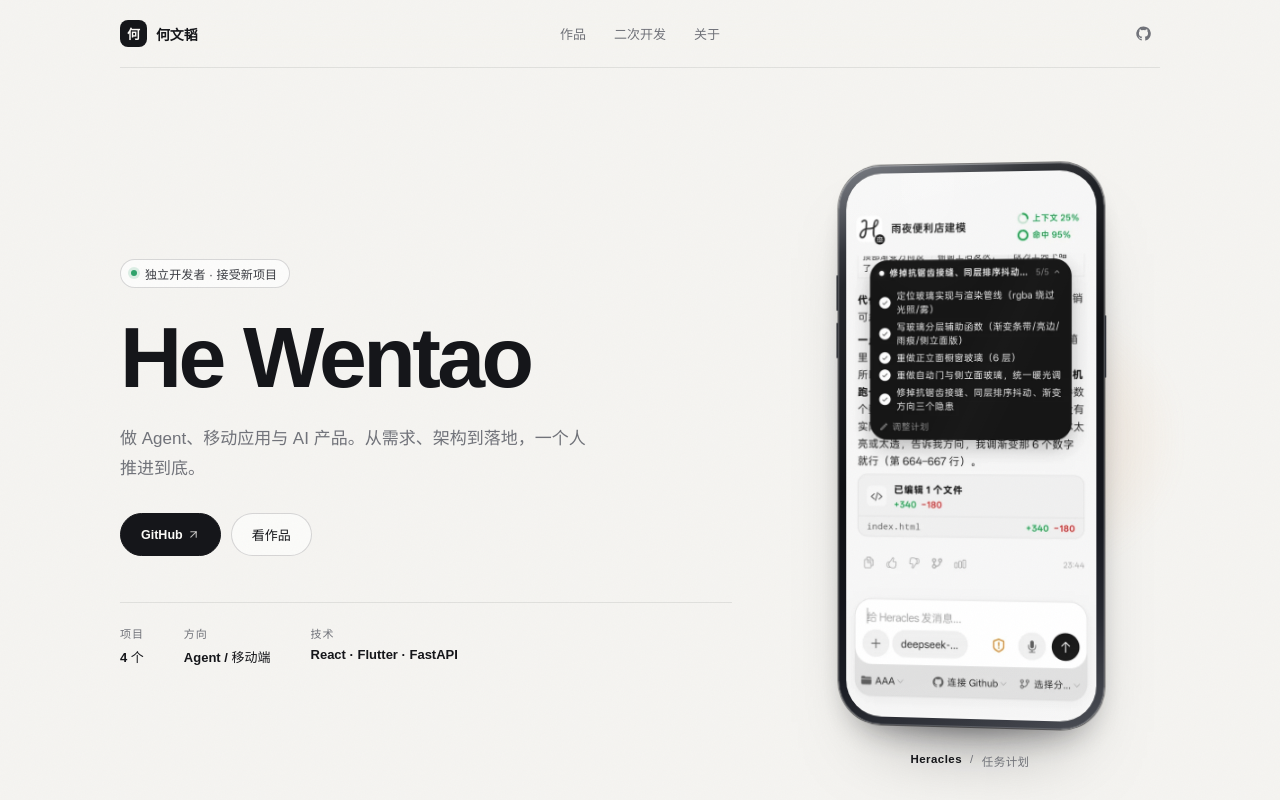
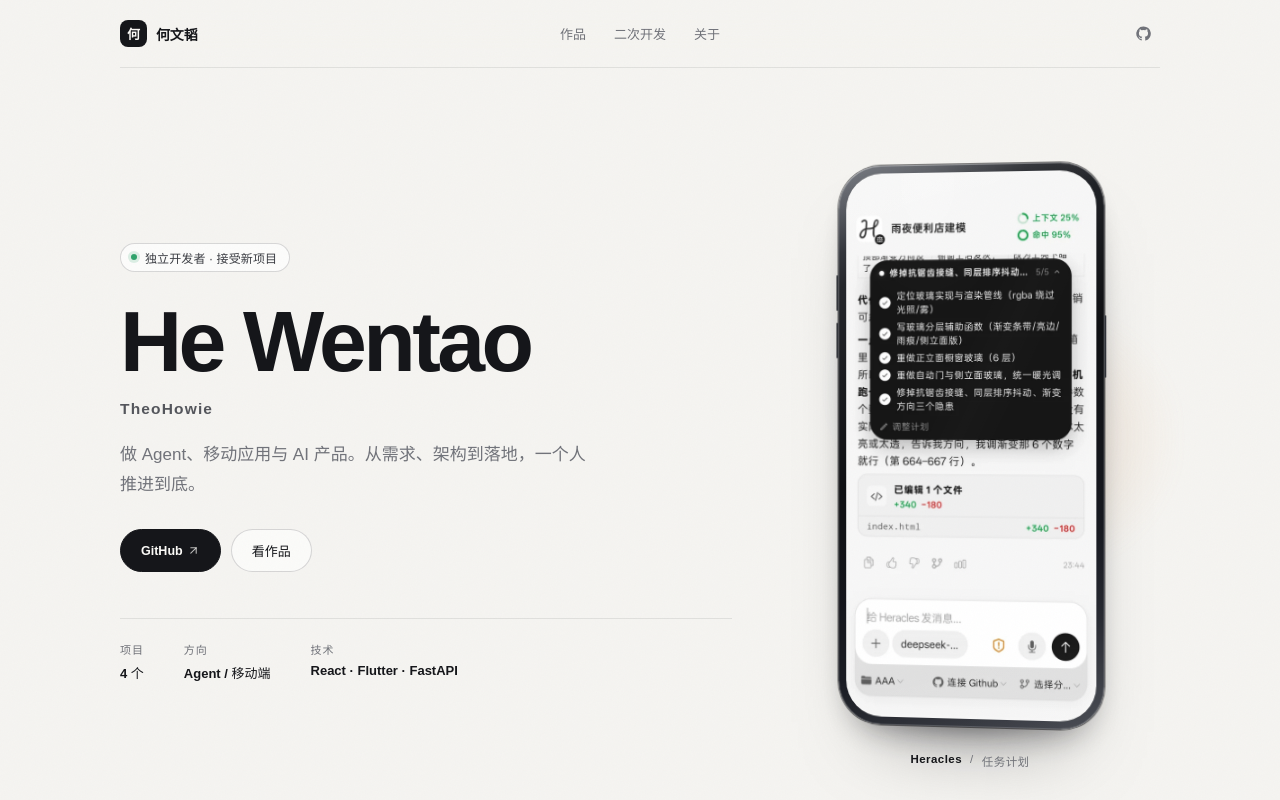
Before and after one commit to theohowie/index, a React (Vite) app: page / in a window 1280 px wide. Shown: the top 800 px of the page. Built offline with nearby package versions, Linux system fonts and the light colour scheme.

Commit message:
Show the English name under the pinyin headline
The hero now reads "He Wentao" with "TheoHowie" as a tracked second line,
so both the pinyin name and the handle are visible on first paint.

```diff
--- a/src/App.css
+++ b/src/App.css
@@ -154,10 +154,18 @@ main {
   letter-spacing: -0.042em;
 }
 
+.hero-alias {
+  margin-top: 16px;
+  color: #54565c;
+  font-size: 15.5px;
+  font-weight: 560;
+  letter-spacing: 0.075em;
+}
+
 .lede {
   max-width: 472px;
+  margin-top: 22px;
   text-wrap: pretty;
-  margin-top: 24px;
   color: var(--muted);
   font-size: 17px;
   line-height: 1.75;
--- a/src/App.tsx
+++ b/src/App.tsx
@@ -121,6 +121,7 @@ function App() {
             </p>
             <UserCursor label="何文韬" className="hero-name">
               <h1 id="hero-title">He Wentao</h1>
+              <p className="hero-alias">TheoHowie</p>
             </UserCursor>
             <p className="lede">
               做 Agent、移动应用与 AI 产品。从需求、架构到落地，一个人推进到底。
```
